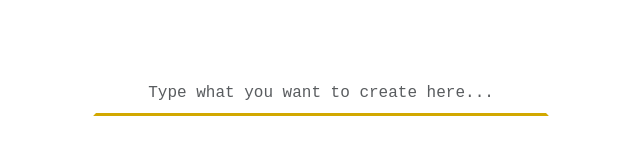
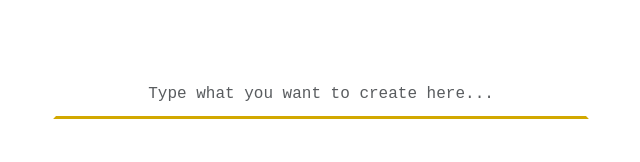
Before and after one commit to petermc87/kiddoart, a Next.js app: page / in a window 1280 px wide. Shown: the part 231-393 px from the top of the page, without its empty margins (319-959 px from the left). Built offline with nearby package versions, Linux system fonts and the light colour scheme; no server answers; the database is empty; a web font is replaced by a local one.

Commit message:
style: update input styling

```diff
--- a/app/components/SuggestionInput.tsx
+++ b/app/components/SuggestionInput.tsx
@@ -18,9 +18,11 @@ export default function SuggestionInput({ handleSubmit }: any) {
             borderBottom: "solid #d2a800",
             textAlign: "center",
             color: " solid #d2a800",
-            padding: "0.5rem",
+            padding: "0.6rem",
           }}
+          required
         />
+
         <GeneralButton />
       </Form.Group>
     </Form>
--- a/app/page.tsx
+++ b/app/page.tsx
@@ -99,7 +99,7 @@ export default function Home() {
 
         {/* INPUT CONTAINER */}
         <Container
-          style={{ textAlign: "center", maxWidth: "30rem", minHeight: "45rem" }}
+          style={{ textAlign: "center", maxWidth: "35rem", minHeight: "45rem" }}
         >
           <SuggestionInput handleSubmit={handleSubmit} />
         </Container>
--- a/app/utilities/_elements.scss
+++ b/app/utilities/_elements.scss
@@ -1,9 +1,9 @@
 @use "./variables" as var;
 
 // General heading styles for the current image begin viewed and previous images.
-%headingStyles {
-  // font-family: ;
-}
+// %headingStyles {
+//   // font-family: ;
+// }
 
 %buttonStyles {
   all: unset;
```
